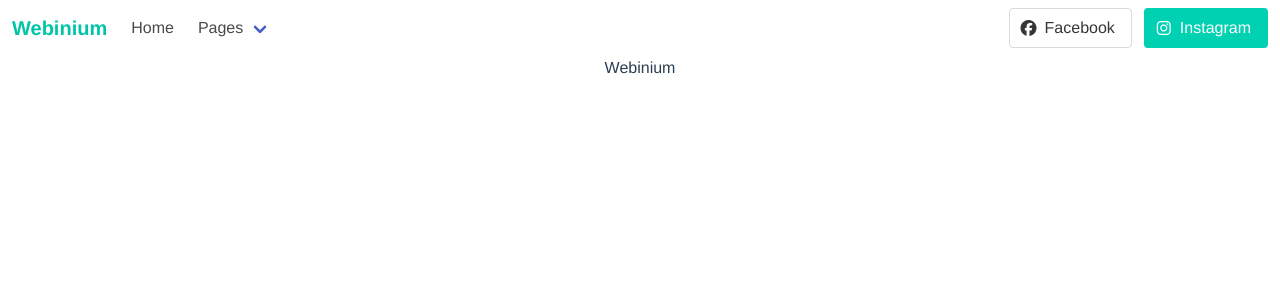
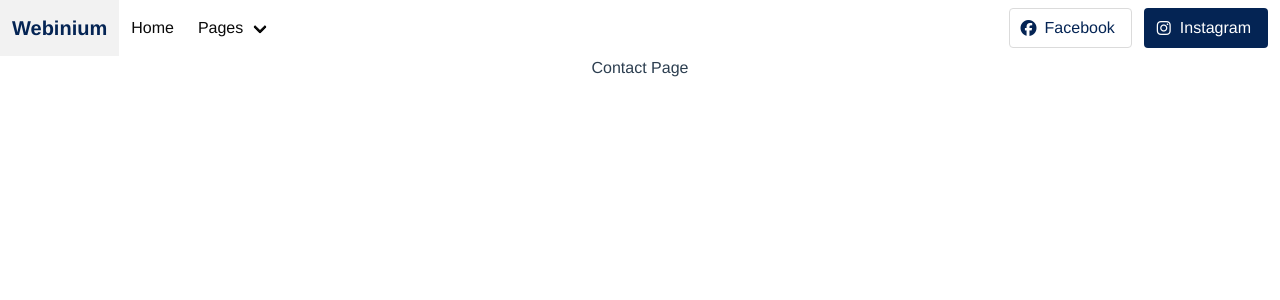
Before and after one commit to apurbadh/Webinium, a Vue app: page /contact in a window 1280 px wide. Shown: the top 300 px of the page. Built offline with nearby package versions, Linux system fonts and the light colour scheme.

Commit message:
color scheme changed

```diff
--- a/src/App.vue
+++ b/src/App.vue
@@ -4,7 +4,6 @@
 
 <template>
   <Navbar/>
-  <h1>Webinium</h1>
   <router-view></router-view>
 </template>
 
--- a/src/components/Navbar.vue
+++ b/src/components/Navbar.vue
@@ -4,10 +4,10 @@
 	}
 </script>
 <template>
-<nav class="navbar is-transparent">
+<nav class="navbar is-white">
   <div class="navbar-brand">
     <router-link class="navbar-item" to="/">
-      <h1 style="color: #00C4A7; font-size: 20px"><b>Webinium</b></h1>
+      <h1 style="color: #042454; font-size: 20px"><b>Webinium</b></h1>
     </router-link>
     <div class="navbar-burger" data-target="navbarExampleTransparentExample">
       <span></span>
@@ -36,7 +36,7 @@
             Contact
           </router-link>
           <hr class="navbar-divider">
-          <router-link class="navbar-item is-active" to="/order">
+          <router-link class="navbar-item" to="/order">
             Order
           </router-link>
         </div>
@@ -47,7 +47,7 @@
       <div class="navbar-item">
         <div class="field is-grouped">
           <p class="control">
-            <a class="bd-tw-button button" data-social-network="Twitter" data-social-action="tweet" data-social-target="https://bulma.io" target="_blank" href="https://twitter.com/intent/tweet?text=Bulma: a modern CSS framework based on Flexbox&amp;hashtags=bulmaio&amp;url=https://bulma.io&amp;via=jgthms">
+            <a style="color: #042454" class="bd-tw-button button" data-social-network="Twitter" data-social-action="tweet" data-social-target="https://bulma.io" target="_blank" href="https://twitter.com/intent/tweet?text=Bulma: a modern CSS framework based on Flexbox&amp;hashtags=bulmaio&amp;url=https://bulma.io&amp;via=jgthms">
               <span class="icon">
                 <i class="fab fa-facebook"></i>
               </span>
@@ -57,7 +57,7 @@
             </a>
           </p>
           <p class="control">
-            <a class="button is-primary" href="https://github.com/jgthms/bulma/releases/download/0.9.3/bulma-0.9.3.zip">
+            <a style="background: #042454;" class="button is-primary" href="https://github.com/jgthms/bulma/releases/download/0.9.3/bulma-0.9.3.zip">
               <span class="icon">
                 <i class="fab fa-instagram"></i>
               </span>
@@ -72,6 +72,6 @@
 </template>
 <style scoped>
 	a:hover{
-		color:  #00C4A7;
+		color: #042454;
 	}
 </style>
--- /dev/null
+++ b/src/pages/About.vue
@@ -0,0 +1,8 @@
+<template>
+	<h2>About Page</h2>
+</template>
+<script lang="ts">
+	export default {
+		name : "About"
+	}
+</script>
--- /dev/null
+++ b/src/pages/Contact.vue
@@ -0,0 +1,8 @@
+<template>
+	<h2>Contact Page</h2>
+</template>
+<script lang="ts">
+	export default {
+		name : "Contact"
+	}
+</script>
--- /dev/null
+++ b/src/pages/Order.vue
@@ -0,0 +1,8 @@
+<template>
+	<h2>Order Page</h2>
+</template>
+<script lang="ts">
+	export default {
+		name : "Order"
+	}
+</script>
--- /dev/null
+++ b/src/pages/Team.vue
@@ -0,0 +1,8 @@
+<template>
+	<h2>Team Page</h2>
+</template>
+<script lang="ts">
+	export default {
+		name : "Team"
+	}
+</script>
```
Also changed, not shown: src/main.ts (+9 -1 lines).
